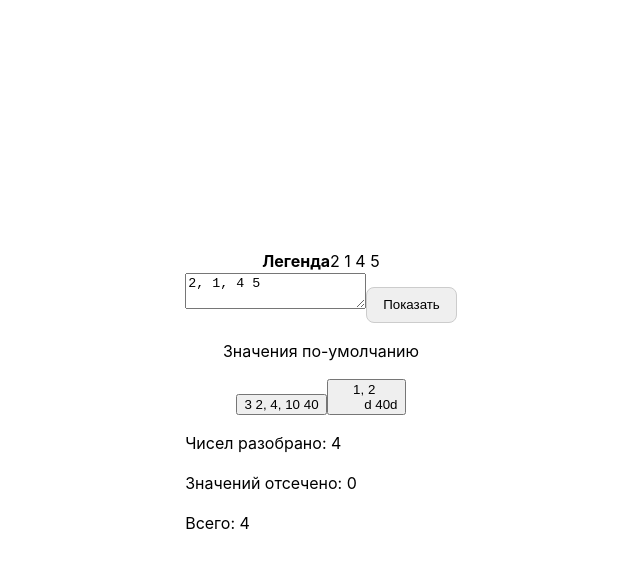
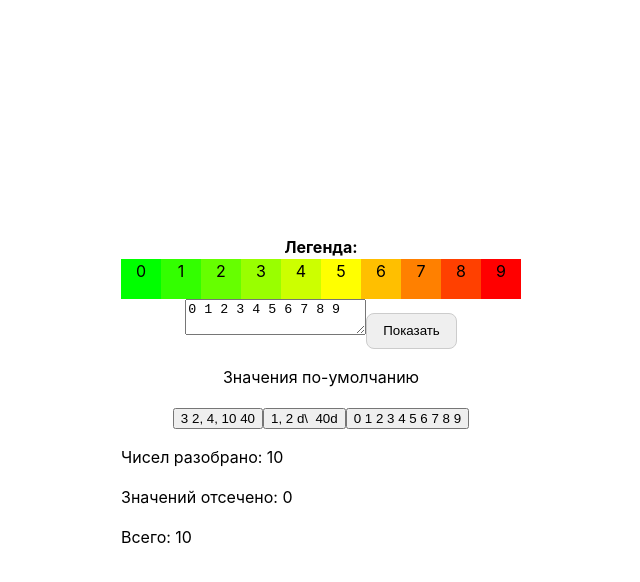
Before and after one commit to XeL077/galileosky-test, a React (Vite) app: page / in a window 1280 px wide. Both pictures are taken after a click on the button "Показать". Shown: the top 582 px of the page, without its empty margins (319-959 px from the left). Built offline with nearby package versions, Linux system fonts and the light colour scheme.

Commit message:
add interpolation utils

```diff
--- a/src/App.jsx
+++ b/src/App.jsx
@@ -24,20 +24,25 @@ export default function App() {
     }
   };
 
+  let hundredNumbers = new Array(10).fill('').map((item, index) => {
+    return index
+  }).join(' ');
+
   return (
     <div className="app">
       <MapLegend items={parsedObject.numbersToken} />
-      <textarea ref={textareaRef} placeholder="Type your message here." defaultValue={"2, 1, 4 5"} />
-      <button type="button" onClick={handleClickSubmitBtn}>Показать</button>
 
+      <div>
+        <textarea ref={textareaRef} placeholder="Type your message here." defaultValue={hundredNumbers} />
+        <button type="button" onClick={handleClickSubmitBtn}>Показать</button>
+      </div>
       <div>
         <p>
           Значения по-умолчанию
         </p>
         <input type='button' onClick={handleClickSetPreset} value='3 2, 4, 10 40' />
-        <input type='button' onClick={handleClickSetPreset} value='1, 2
-        d 40d' />
-
+        <input type='button' onClick={handleClickSetPreset} value='1, 2 d\  40d' />
+        <input type='button' onClick={handleClickSetPreset} value={hundredNumbers} />
       </div>
       <Statistics
         countNumbersToken={parsedObject.numbersToken.length}
--- a/src/components/MapLegend.jsx
+++ b/src/components/MapLegend.jsx
@@ -1,14 +1,33 @@
 import React from 'react';
+import { interpolateColor } from '../utils'
 
 /**
- * Преобразование текста в массив
- * @param textAreaValue - string
+ * Компонент легенды карты с цветовой градацией
+ * @param {Array<number>} items - массив чисел для отображения
  */
-export default function MapLegend({items}) {
+export default function MapLegend({ items = [] }) {
+if (!items.length) return;
+
+  // Создаем копию и сортируем, чтобы не мутировать исходный массив
+  const sortedItems = [...items].sort((a, b) => a - b);
+
   return (
     <div className="map-legend">
-      <strong>Легенда</strong>
-      {items.join(' ')}
+      <strong>Легенда:</strong>
+      <div className='map-legend-list'>
+        {sortedItems.map((item, index) => {
+          const color = interpolateColor(index, sortedItems.length);
+          return (
+            <div
+              key={item}
+              className='map-legend-item'
+              style={{ backgroundColor: color }}
+            >
+              {item}
+            </div>
+          );
+        })}
+      </div>
     </div>
   );
 }
--- a/src/styles.css
+++ b/src/styles.css
@@ -20,6 +20,15 @@ body {
   text-align: left;
 }
 
+.map-legend-list {
+  display: flex;
+}
+
+.map-legend-item {
+  width: 40px;
+  height: 40px;
+}
+
 button {
   padding: 0.6rem 1rem;
   border-radius: 0.5rem;
--- a/src/utils.js
+++ b/src/utils.js
@@ -41,3 +41,27 @@ export const filterTokens = (tokens) => {
     }
     return { numbersToken, others };
 }
+
+
+export const interpolateColor = (index, total) => {
+    if (total <= 1) return 'rgb(0, 255, 0)';
+
+    const middleIndex = Math.floor(total / 2);
+    const ratio = index / (total - 1);
+
+    // red = красный, green = зеленый, blue = синий (всегда 0)
+    let red = 0, green = 255, blue = 0;
+
+    if (index <= middleIndex) {
+      // От зеленого к желтому: увеличиваем красный
+      const phaseRatio = index / middleIndex;
+      red = Math.round(255 * phaseRatio);
+    } else {
+      // От желтого к красному: уменьшаем зеленый
+      const phaseRatio = (index - middleIndex) / (total - 1 - middleIndex);
+      red = 255;
+      green = Math.round(255 * (1 - phaseRatio));
+    }
+
+    return `rgb(${red}, ${green}, ${blue})`;
+  };
```
